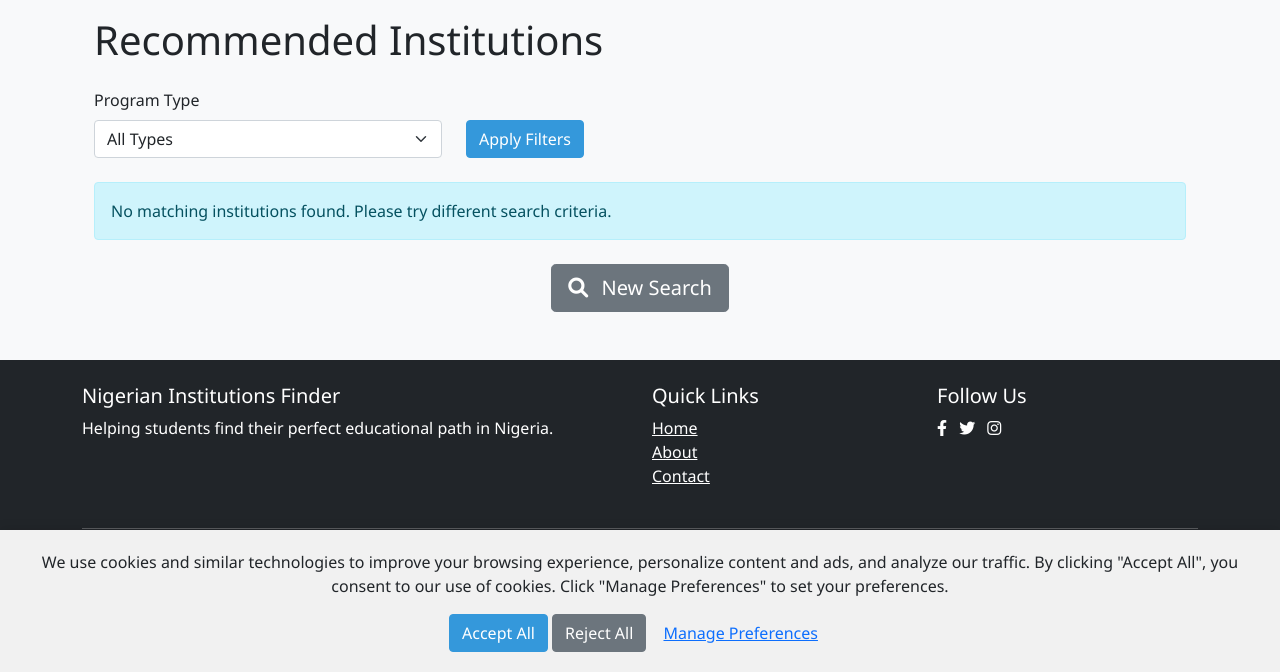
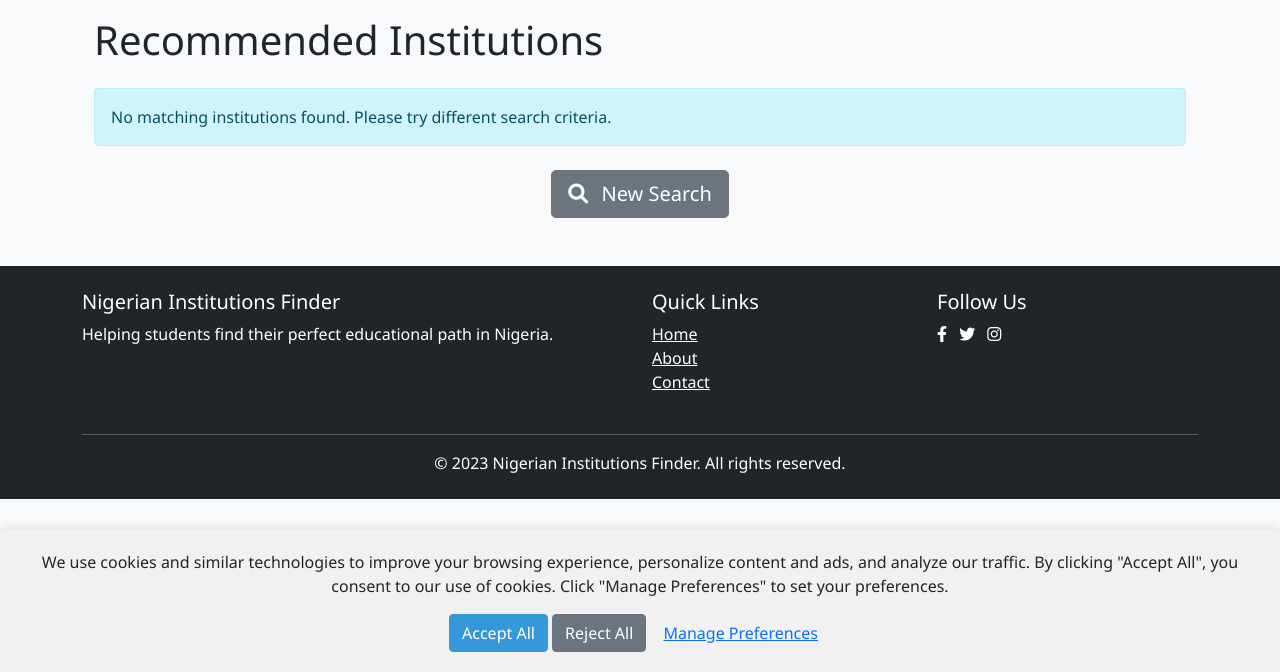
Before and after one commit to nonsonwune/ibass, a Flask app: page /recommend in a window 1280 px wide. Shown: the part 128-800 px from the top of the page. Run offline with Flask 3, Linux system fonts and the light colour scheme; parts of the project's set-up code (start-up, migrations or seed data) failed here and were passed over.

Commit message:
Update recommend function to handle program type filtering consistently with home page selection; remove redundant filters from template.

```diff
--- a/app.py
+++ b/app.py
@@ -386,10 +386,14 @@ def get_universities():
 @app.route("/api/courses", methods=["GET"])
 def get_courses():
     state = request.args.get("state")
+    programme_type = request.args.get("programme_type")
     university = request.args.get("university")
+
     query = db.session.query(Course).join(University)
     if state:
         query = query.filter(University.state == state)
+    if programme_type:
+        query = query.filter(University.program_type == programme_type)
     if university:
         query = query.filter(University.university_name == university)
     courses = query.order_by(Course.course_name).all()
@@ -409,39 +413,44 @@ def get_courses():
     )
 
 
+@app.route("/api/programme_types", methods=["GET"])
+def get_programme_types():
+    programme_types = (
+        db.session.query(University.program_type)
+        .distinct()
+        .order_by(University.program_type)
+        .all()
+    )
+    return jsonify([ptype[0] for ptype in programme_types])
+
+
 @app.route("/recommend", methods=["GET", "POST"])
 def recommend():
     if request.method == "POST":
         location = request.form.get("location")
+        programme_type = request.form.get("programme_type")
         preferred_university = request.form.get("university")
         preferred_course = request.form.get("course")
-        program_type = request.form.get("program_type")
     else:  # GET request
         location = request.args.get("location")
+        programme_type = request.args.get("programme_type")
         preferred_university = request.args.get("university")
         preferred_course = request.args.get("course")
-        program_type = request.args.get("program_type")
 
     query = db.session.query(University).outerjoin(Course)
     if location:
         query = query.filter(University.state == location)
+    if programme_type:
+        query = query.filter(University.program_type == programme_type)
     if preferred_university:
         query = query.filter(University.university_name == preferred_university)
     if preferred_course:
         query = query.filter(Course.course_name == preferred_course)
-    if program_type:
-        query = query.filter(University.program_type == program_type)
 
-    results = query.order_by(University.university_name).all()
-
-    # Collect universities and avoid duplicates
-    universities = {}
-    for uni in results:
-        if uni.id not in universities:
-            universities[uni.id] = uni
+    results = query.order_by(University.university_name, Course.course_name).all()
 
     recommendations = []
-    for uni in universities.values():
+    for uni in results:
         uni_data = {
             "id": uni.id,
             "university_name": uni.university_name,
@@ -461,9 +470,6 @@ def recommend():
         }
         recommendations.append(uni_data)
 
-    # Get the list of available program types from current recommendations
-    program_types = sorted(set(uni.program_type for uni in universities.values()))
-
     # Get user's bookmarks if authenticated
     user_bookmarks = set()
     if current_user.is_authenticated:
@@ -478,9 +484,8 @@ def recommend():
         university=preferred_university,
         course=preferred_course,
         user_bookmarks=user_bookmarks,
-        program_types=program_types,
-        selected_program_type=program_type,
     )
+
 
 
 
--- a/templates/recommend.html
+++ b/templates/recommend.html
@@ -1,18 +1,22 @@
 <!-- templates/recommend.html -->
-{% extends "base.html" %}
-{% block title %}Recommended Institutions - Nigerian Institutions Finder{% endblock %}
-{% block content %}
+{% extends "base.html" %} {% block title %}Recommended Institutions - Nigerian
+Institutions Finder{% endblock %} {% block content %}
 <div class="container my-5">
-  {% with messages = get_flashed_messages(with_categories=true) %}
-  {% if messages %}
-  {% for category, message in messages %}
-  <div class="alert alert-{{ category }} alert-dismissible fade show" role="alert">
+  {% with messages = get_flashed_messages(with_categories=true) %} {% if
+  messages %} {% for category, message in messages %}
+  <div
+    class="alert alert-{{ category }} alert-dismissible fade show"
+    role="alert"
+  >
     {{ message }}
-    <button type="button" class="btn-close" data-bs-dismiss="alert" aria-label="Close"></button>
+    <button
+      type="button"
+      class="btn-close"
+      data-bs-dismiss="alert"
+      aria-label="Close"
+    ></button>
   </div>
-  {% endfor %}
-  {% endif %}
-  {% endwith %}
+  {% endfor %} {% endif %} {% endwith %}
 
   <!-- Breadcrumb Navigation -->
   <nav aria-label="breadcrumb">
@@ -26,37 +30,8 @@
 
   <h1 class="mb-4">Recommended Institutions</h1>
 
-  <!-- Filters -->
-  <form id="filter-form" method="GET" action="{{ url_for('recommend') }}" class="mb-4">
-    <!-- Hidden inputs to preserve existing search criteria -->
-    {% if location %}
-    <input type="hidden" name="location" value="{{ location }}">
-    {% endif %}
-    {% if university %}
-    <input type="hidden" name="university" value="{{ university }}">
-    {% endif %}
-    {% if course %}
-    <input type="hidden" name="course" value="{{ course }}">
-    {% endif %}
-
-    <div class="row">
-      <div class="col-md-4">
-        <label for="program-type-filter" class="form-label">Program Type</label>
-        <select id="program-type-filter" name="program_type" class="form-select">
-          <option value="">All Types</option>
-          {% for type in program_types %}
-          <option value="{{ type }}" {% if type == selected_program_type %}selected{% endif %}>{{ type }}</option>
-          {% endfor %}
-        </select>
-      </div>
-      <div class="col-md-2 align-self-end">
-        <button type="submit" class="btn btn-primary mt-2">Apply Filters</button>
-      </div>
-    </div>
-  </form>
-
   <!-- Search Criteria Display -->
-  {% if location or university or course or selected_program_type %}
+  {% if location or university or course %}
   <div class="search-criteria mb-4 p-3 bg-light rounded">
     <h5>Search Criteria:</h5>
     <div>
@@ -64,20 +39,13 @@
       <span class="badge bg-primary me-2">
         <i class="fas fa-map-marker-alt me-1"></i> Location: {{ location }}
       </span>
-      {% endif %}
-      {% if university %}
+      {% endif %} {% if university %}
       <span class="badge bg-success me-2">
         <i class="fas fa-university me-1"></i> University: {{ university }}
       </span>
-      {% endif %}
-      {% if course %}
+      {% endif %} {% if course %}
       <span class="badge bg-warning text-dark me-2">
         <i class="fas fa-book me-1"></i> Course: {{ course }}
-      </span>
-      {% endif %}
-      {% if selected_program_type %}
-      <span class="badge bg-info me-2">
-        <i class="fas fa-graduation-cap me-1"></i> Program Type: {{ selected_program_type }}
       </span>
       {% endif %}
     </div>
@@ -118,7 +86,8 @@
             >
               <i class="fas fa-bookmark"></i>
               <span class="bookmark-text">
-                {% if uni.id in user_bookmarks %}Bookmarked{% else %}Bookmark{% endif %}
+                {% if uni.id in user_bookmarks %}Bookmarked{% else %}Bookmark{%
+                endif %}
               </span>
             </button>
             {% else %}
@@ -287,14 +256,12 @@
 {% endblock %} {% block scripts %} {{ super() }}
 <script>
   document.addEventListener("DOMContentLoaded", function () {
-    console.log("DOM fully loaded in recommend.html");
     initializeBookmarkButtons();
     initializeInstitutionModal();
   });
 
   function initializeBookmarkButtons() {
     const bookmarkButtons = document.querySelectorAll(".bookmark-btn");
-    console.log("Found bookmark buttons:", bookmarkButtons.length);
 
     bookmarkButtons.forEach((button) => {
       const isBookmarked = button.getAttribute("data-bookmarked") === "true";
@@ -324,11 +291,9 @@
 
   function handleBookmarkClick(event) {
     event.preventDefault();
-    console.log("Bookmark button clicked");
     const button = this;
     const uniId = button.getAttribute("data-uni-id");
     const isBookmarked = button.getAttribute("data-bookmarked") === "true";
-    console.log("University ID:", uniId, "Is Bookmarked:", isBookmarked);
 
     // Send AJAX request
     const url = isBookmarked ? `/remove_bookmark/${uniId}` : "/bookmark";
@@ -343,12 +308,8 @@
       },
       body: body,
     })
-      .then((response) => {
-        console.log("Response status:", response.status);
-        return response.json();
-      })
+      .then((response) => response.json())
       .then((data) => {
-        console.log("Response data:", data);
         if (data.success) {
           const newBookmarkState = !isBookmarked;
           button.setAttribute("data-bookmarked", newBookmarkState.toString());
@@ -392,6 +353,7 @@
       institutionProgramType: document.getElementById("institutionProgramType"),
       searchCriteria: document.getElementById("searchCriteria"),
       selectedCourseContent: document.getElementById("selectedCourseContent"),
+      selectedCourseDetails: document.getElementById("selectedCourseDetails"),
       institutionCoursesList: document.getElementById("institutionCoursesList"),
     };
 
@@ -405,12 +367,10 @@
     elements.searchCriteria.textContent = "";
     elements.selectedCourseContent.innerHTML = "";
     elements.institutionCoursesList.innerHTML = "";
+    elements.selectedCourseDetails.style.display = "none";
   }
 
   function fetchInstitutionDetails(uniId, selectedCourse) {
-    console.log(
-      `Fetching details for institution ID: ${uniId}, Selected Course: ${selectedCourse}`
-    );
     fetch(
       `/api/institution/${uniId}?course=${encodeURIComponent(selectedCourse)}`,
       {
@@ -428,7 +388,6 @@
         return response.json();
       })
       .then((uni) => {
-        console.log("Received university data:", uni);
         populateModal(uni);
       })
       .catch((error) => {
@@ -441,8 +400,6 @@
   }
 
   function populateModal(uni) {
-    console.log("Populating modal with data:", uni);
-
     const elements = {
       institutionName: document.getElementById("institutionName"),
       institutionState: document.getElementById("institutionState"),
@@ -456,10 +413,9 @@
     elements.institutionName.textContent = uni.university_name;
     elements.institutionState.textContent = uni.state;
     elements.institutionProgramType.textContent = uni.program_type;
-    elements.searchCriteria.textContent =
-      uni.search_type === "course"
-        ? `Course: ${uni.selected_course}`
-        : `Location: ${uni.state}`;
+    elements.searchCriteria.textContent = uni.selected_course
+      ? `Course: ${uni.selected_course}`
+      : `Location: ${uni.state}`;
 
     // Populate selected course details
     if (uni.selected_course && uni.courses && uni.courses.length > 0) {
@@ -475,6 +431,8 @@
         elements.selectedCourseContent.innerHTML = `<p class="alert alert-warning">No details available for the selected course "${uni.selected_course}" in this institution.</p>`;
         elements.selectedCourseDetails.style.display = "block";
       }
+    } else {
+      elements.selectedCourseDetails.style.display = "none";
     }
 
     // Populate all courses
@@ -488,8 +446,8 @@
     }
 
     // Show the institution details and hide loading
-    document.getElementById("loadingIndicator").style.display = "none";
-    document.getElementById("institutionDetails").style.display = "block";
+    elements.loadingIndicator.style.display = "none";
+    elements.institutionDetails.style.display = "block";
   }
 
   function createCourseHTML(course) {
@@ -551,5 +509,4 @@
     }
   }
 </script>
-{% endblock %} if (uni.selected_course && uni.courses && uni.courses.length > 0)
-{ const selectedCourseData = uni
+{% endblock %}
```
Also changed, not shown: templates/home.html (+38 -5 lines).
